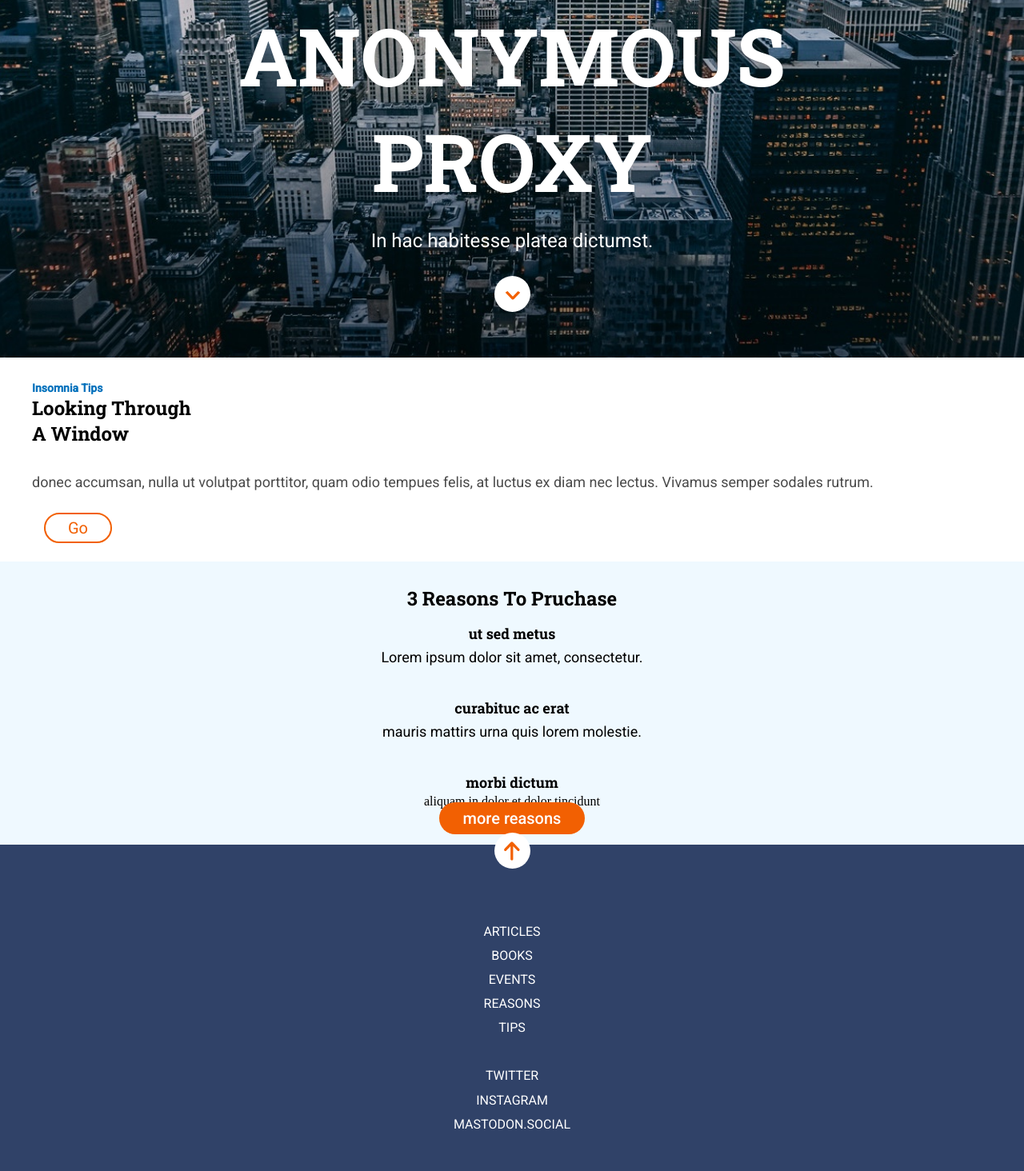
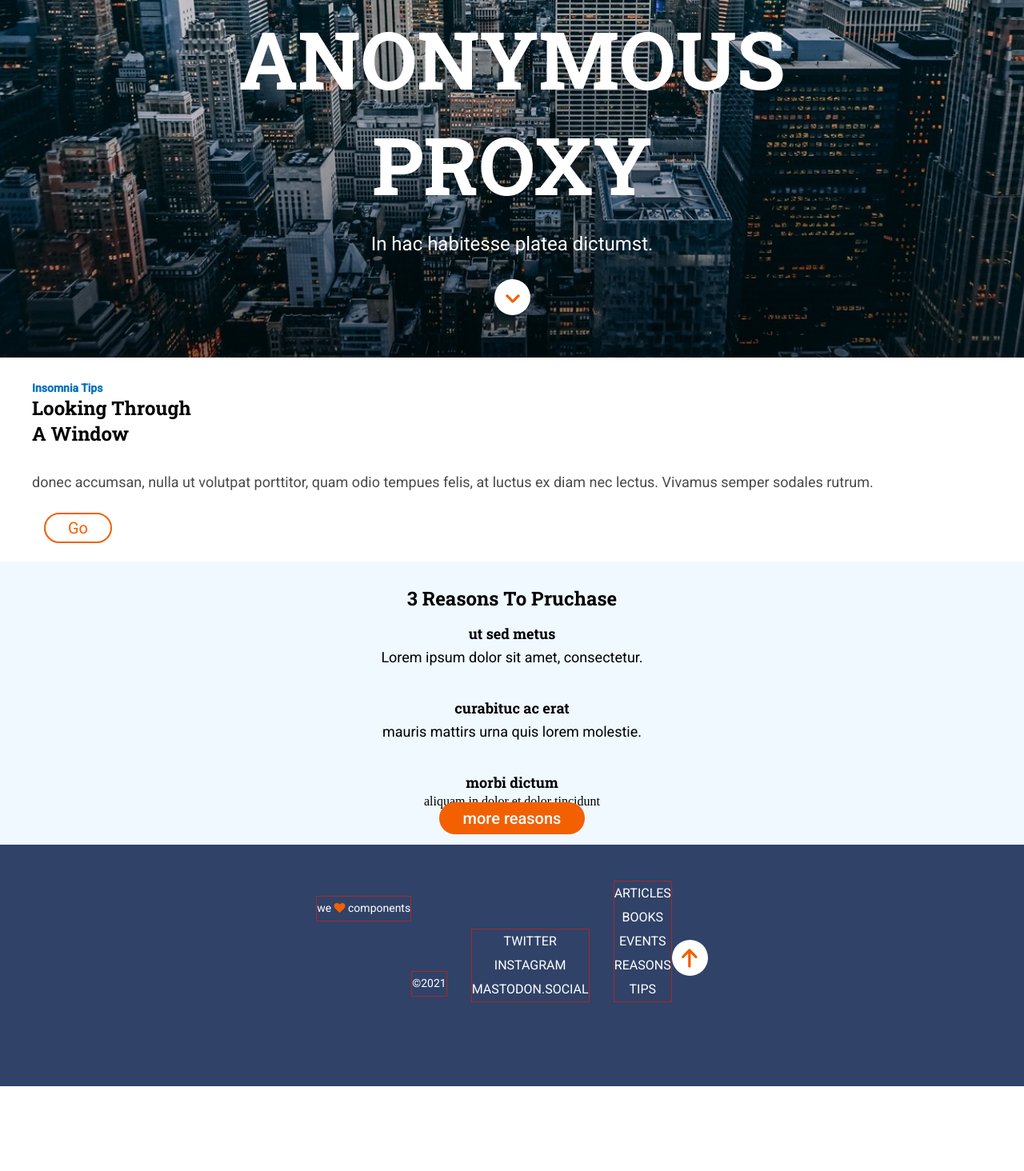
Before and after one commit to Adalab/modulo-1-evaluacion-final-tor3m, a website: page src/html/index.html in a window 1280 px wide. Shown: the part 353-1817 px from the top of the page at 80% size. After the commit the page ends 1711 px from the top, so only its background shows below. Drawn offline with nearby package versions, Linux system fonts and the light colour scheme; files that its build step writes are made by us from their sources; files whose address does not match are found by name.

Commit message:
add nesting for header.scss

```diff
--- a/src/html/partials/footer.html
+++ b/src/html/partials/footer.html
@@ -1,5 +1,5 @@
     <footer class="footer">
-        <div class="scroll-up"><img class="buttom-scroll-up" src="./assets/images/ico-arrow.svg" alt="scroll-up">
+        <div class="scroll-up"><img class="button-scroll-up" src="./assets/images/ico-arrow.svg" alt="scroll-up">
         </div>
 
         <nav class="interest">
--- a/src/html/partials/header.html
+++ b/src/html/partials/header.html
@@ -1,8 +1,8 @@
     <header class="hero">
         <a href="https://www.adalab.es"><img class="hero__menu" src="./assets/images/ico-menu.svg" alt="menu"></a>
-        <div>
-            <h1 class="hero__title">anonymous proxy</h1>
-            <p class="hero__paragraph">In hac habitesse platea dictumst.</p>
-            <div class="scroll-down"><img class="buttom-scroll-down" src="./assets/images/ico-scroll-down.svg" alt="scroll-down"></div>
+        <div class="hero__content">
+            <h1 class="hero__content__title">anonymous proxy</h1>
+            <p class="hero__content__paragraph">In hac habitesse platea dictumst.</p>
+            <img class="button-scroll-down" src="./assets/images/ico-scroll-down.svg" alt="scroll-down" />
         </div>
     </header>
--- a/src/scss/layout/_footer.scss
+++ b/src/scss/layout/_footer.scss
@@ -9,7 +9,7 @@
   text-align: center;
 }
 
-.buttom-scroll-up {
+.button-scroll-up {
   width: 45px;
   height: 45px;
   border-radius: 50%;
@@ -71,3 +71,41 @@
 .love-heart {
   color: $color-orange;
 }
+
+@media all and (min-width:768px) {
+
+ .footer {
+  flex-direction: row-reverse;
+  justify-content: space-around;
+  align-items: center;
+  }
+ .interest__list {
+  margin-top: 45px;
+  margin-left: 30px;
+  margin-bottom: 105px;
+  border: brown 1px solid;
+  }
+ .social-media__list {
+  margin-top: 45px;
+  margin-left: 30px;
+  margin-bottom: 45px;
+  border: brown 1px solid;
+}
+.copy {
+ margin-top: 46px;
+ border: brown 1px solid;
+ justify-content: left;
+}
+
+.motivation {
+  margin-bottom: 142px;
+  border: brown 1px solid;
+}
+}
+
+
+@media all and (min-width: 1024px) {
+ .footer {
+ justify-content: center;
+ }
+}
--- a/src/scss/layout/_header.scss
+++ b/src/scss/layout/_header.scss
@@ -5,11 +5,8 @@
   background-position: center;
   background-repeat: no-repeat;
   display: flex;
-  align-items: flex-end;
-  justify-content: center;
-}
 
-.hero__menu {
+  &__menu { // .hero__menu
     position: fixed;
     top: 0;
     width: 44px;
@@ -18,7 +15,13 @@
     padding: 15px 14px;
   }
 
-.hero__title {
+  &__content { // .hero__content
+    align-self: flex-end;
+    justify-self: center;
+    flex-direction: column;
+    display: flex;
+
+    &__title { // .hero__content__title
       font-family: $font-robotoSlab;
       font-size: 42px;
       font-weight: bold;
@@ -29,7 +32,7 @@
       text-align: center;
     }
 
-.hero__paragraph {
+    &__paragraph {
       font-family: $font-roboto;
       font-size: 16px;
       text-align: center;
@@ -37,36 +40,37 @@
       margin: 10px 0 45px;
     }
 
+    @media all and (min-width: 768px) {
+      &__title {
+        font-size: 80px;
+        line-height: 1.33;
+      }
+
+      &__paragraph {
+        font-size: 24px;
+        margin: 20px 0 30px;
+      }
+    }
+
+    @media all and (min-width: 1024px) {
+      &__title {
+        font-size: 100px;
+        line-height: 1.32;
+      }
+    }
+  }
+}
+
 .scroll-down {
   text-align: center;
 }
 
-.buttom-scroll-down {
+.button-scroll-down {
   width: 45px;
   height: 45px;
   border-radius: 50%;
   background-color: $color-white;
   padding: 18px 12px 15.3px 13px;
   margin-bottom: 53px;
+  align-self: center;
 }
-
-@media all and (min-width:768px) {
-
-.hero__title {
-  font-size: 80px;
-  line-height: 1.33;
-  }
-
-.hero__paragraph {
-  font-size: 24px;
-  margin: 20px 0 30px
-  }
-}
-
-@media all and (min-width: 1024px) {
-
-.hero__title {
-  font-size: 100px;
-  line-height: 1.32;
-  }
-}
```
Lines whose indentation alone changed are shown as unchanged.
